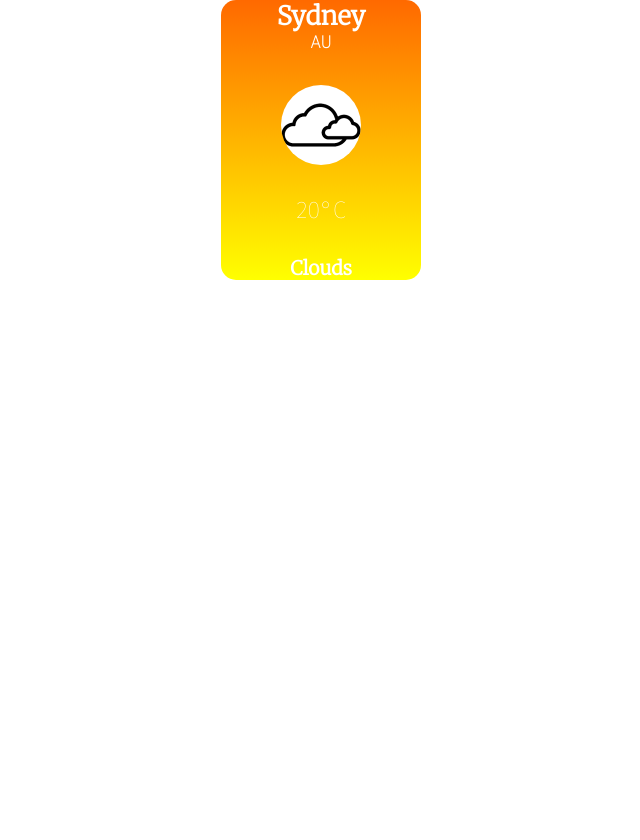
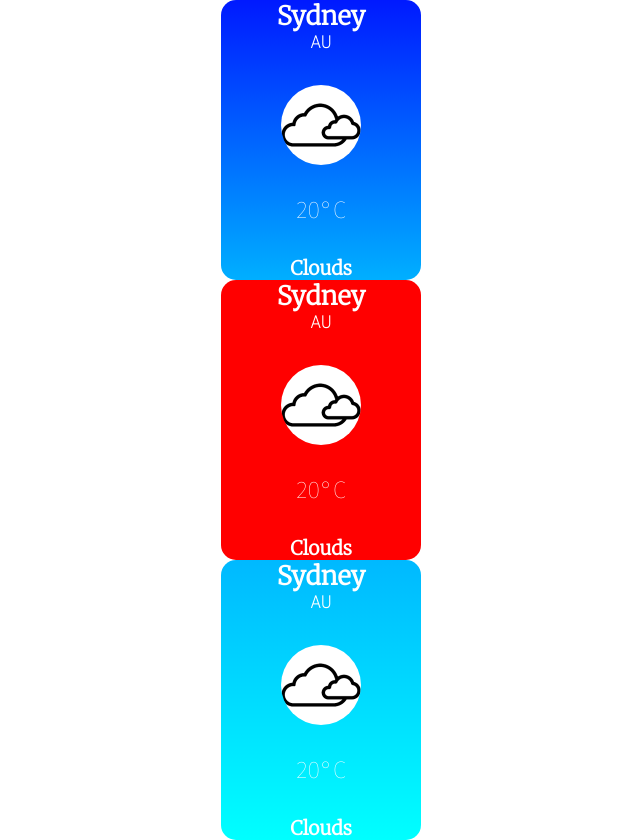
Before and after one commit to fono97/weather-app, a React (Create React App) app: page / in a window 1280 px wide. Shown: the whole page, without its empty margins (319-959 px from the left). Before the commit the page ends 800 px from the top, so only its background shows below. Built offline with nearby package versions, Linux system fonts and the light colour scheme.

Commit message:
I complete the logic

```diff
--- a/src/App.js
+++ b/src/App.js
@@ -6,7 +6,9 @@
 function App() {
   return (
     <div className="App">
-      <WeatherCard temp ="12"/>
+      <WeatherCard temp = {-10}/>
+      <WeatherCard temp = {40} />
+      <WeatherCard temp = {-30} />
     </div>
   )
 }
--- a/src/components/component.js
+++ b/src/components/component.js
@@ -6,14 +6,30 @@
 import Condition from "./condition";
 
 const WeatherCard = (props) => {
-  let highColor = (1 - (props.temp - 12) / 28) * 255;
-  let lowColor = highColor - 150;
+  let highColor = 0;
+  let lowColor = 0;
+  let bg = null;
+  if (props.temp > 12) {
+    highColor = (1 - (props.temp - 12) / 28) * 255;
+    lowColor = highColor - 150;
+    bg = `linear-gradient(
+      to top,
+      rgb(255, ${highColor}, 0),
+      rgb(255, ${lowColor}, 0)
+      )`;
+  } else if (props.temp <= 12) {
+    highColor = (1 - (props.temp + 20) / 32) * 255;
+    lowColor = highColor - 150;
+    bg = `linear-gradient(
+      to top,
+      rgb(0,${highColor},255),
+      rgb(0,${lowColor},255)
+      )`;
+  }
+
   const Card = styled.div`
     margin: 0 auto;
-    background: linear-gradient(
-      to top,
-      rgb(255, ${highColor}, 0),
-      rgb(255,${lowColor}, 0));
+    background: ${bg};
     width: 200px;
     height: 280px;
     display: flex;
```
